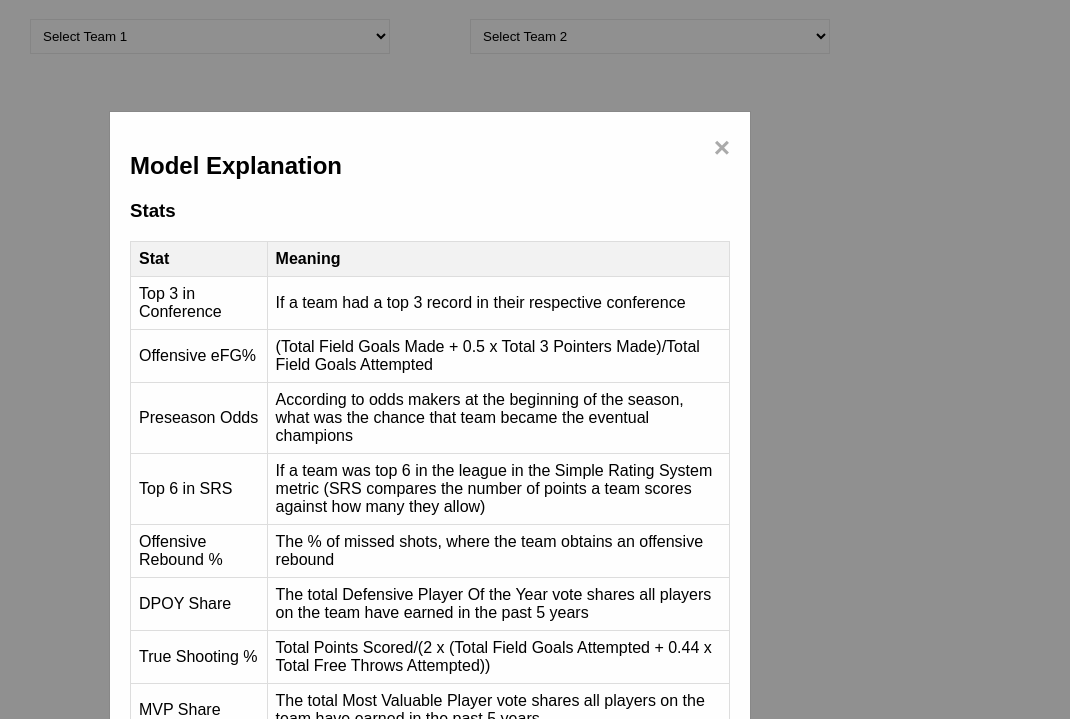
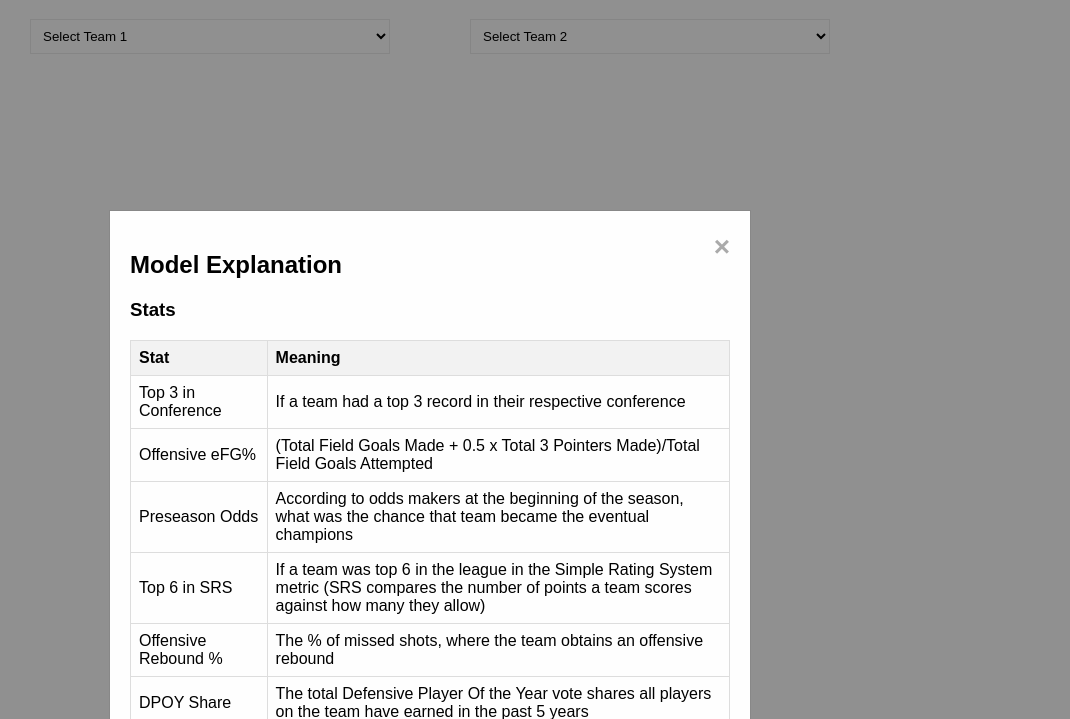
Before and after one commit to NBAModel/website, a plain HTML site: page index.html in a window 1280 px wide. Both pictures are taken after a click on the icon 1248 px from the left and 33 px from the top of the page. Shown: the part 81-800 px from the top of the page, without its empty margins (210-1280 px from the left). Drawn offline with Linux system fonts and the light colour scheme.

Commit message:
Update styles.css

```diff
--- a/styles.css
+++ b/styles.css
@@ -58,7 +58,7 @@ th {
     top: 0;
     width: 100%;
     height: 100%;
-    overflow: auto;
+    overflow: hidden; /* Changed from auto to hidden */
     background-color: rgba(0,0,0,0.4);
 }
 .modal-content {
@@ -68,8 +68,11 @@ th {
     border: 1px solid #888;
     width: 80%;
     max-width: 600px;
-    max-height: 80vh;
+    max-height: 70vh; /* Reduced from 80vh to 70vh to ensure it fits on most screens */
     overflow-y: auto;
+    position: relative; /* Added */
+    top: 50%; /* Added */
+    transform: translateY(-50%); /* Added */
 }
 .close {
     color: #aaa;
```
